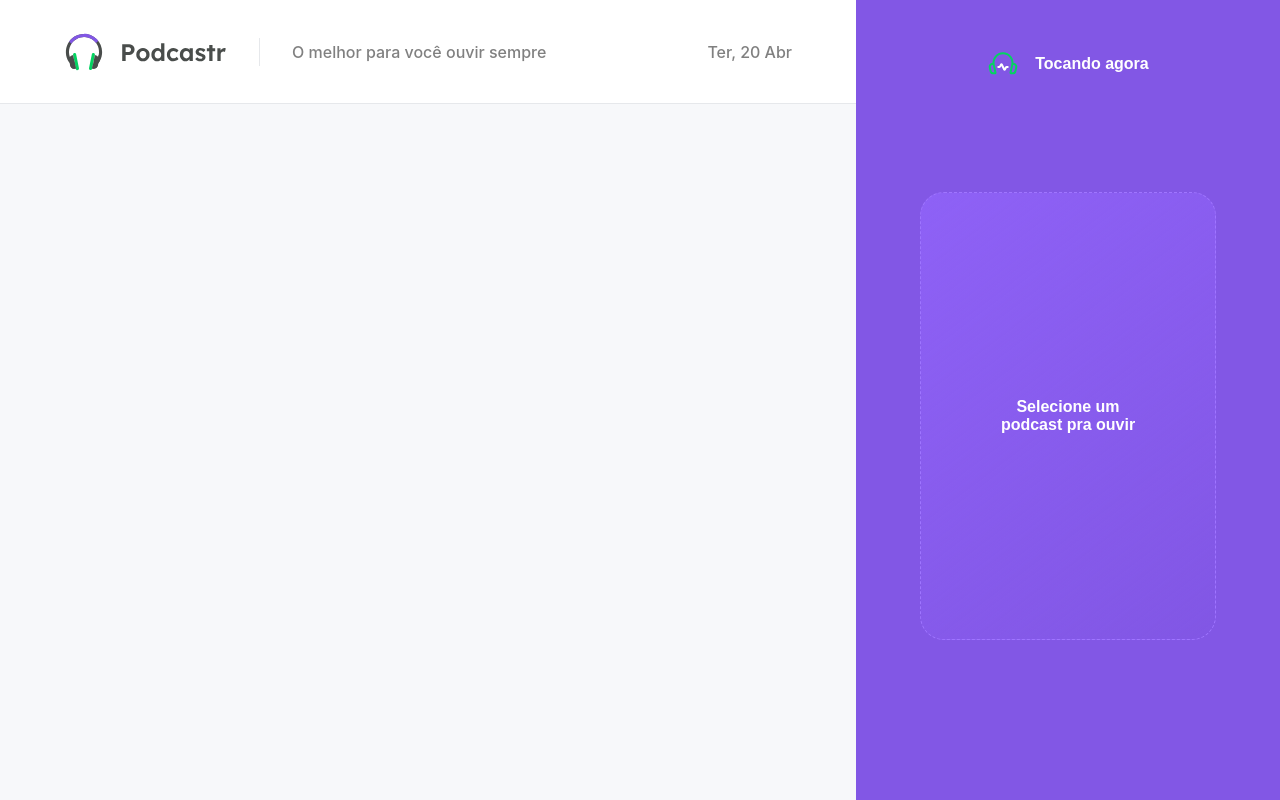
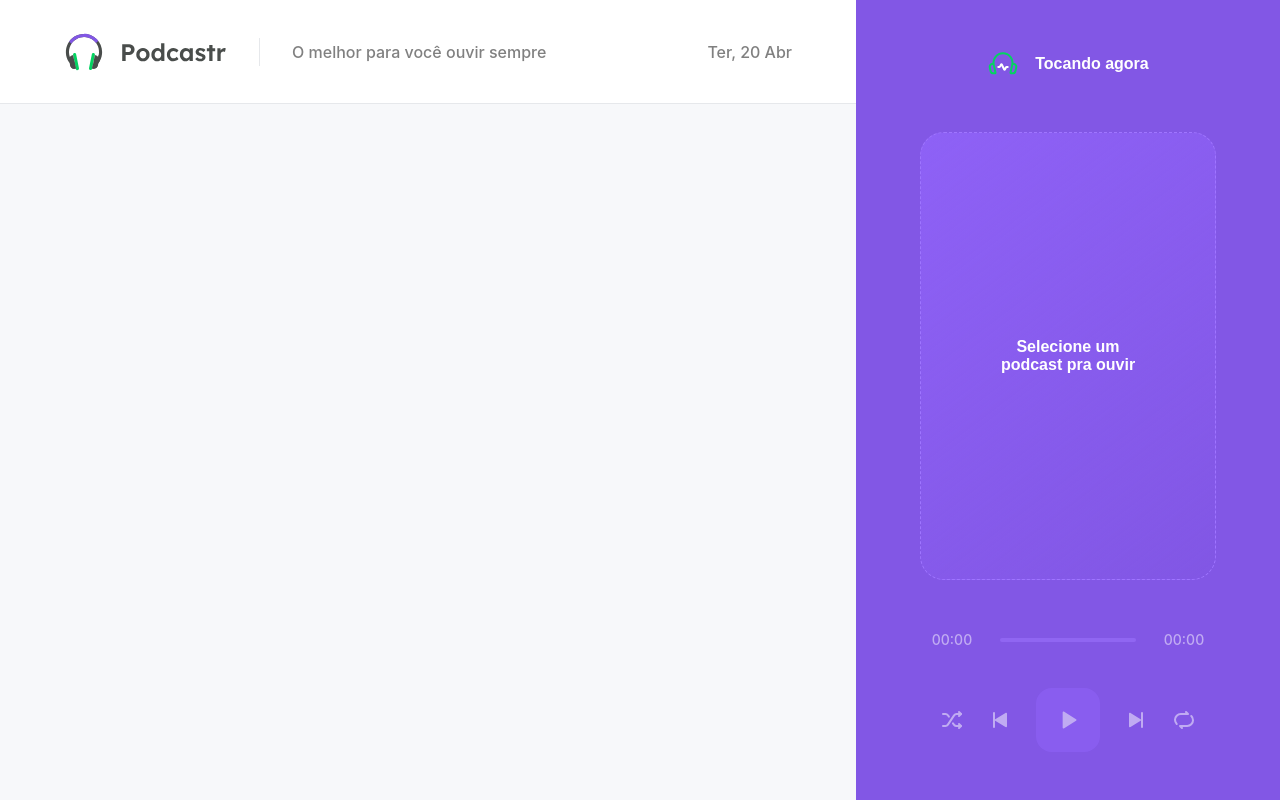
Before and after one commit to theuslefone/ProjetoNLW, a Next.js app: page / in a window 1280 px wide. Built offline with nearby package versions, Linux system fonts and the light colour scheme.

Commit message:
configura footer

```diff
--- a/src/components/player/index.tsx
+++ b/src/components/player/index.tsx
@@ -12,7 +12,33 @@
                 <strong>Selecione um podcast pra ouvir</strong>
             </div>
 
-            <footer></footer>
+            <footer className={styles.empty}>
+                <div className={styles.progress}>
+                    <span>00:00</span>
+                    <div className={styles.slider}>
+                        <div className={styles.emptySlider} />
+                    </div>
+                    <span>00:00</span>
+                </div>
+
+                <div className={styles.buttons}>
+                    <button type='button'>
+                        <img src="/shuffle.svg" alt="Embaralhar"/>
+                    </button>
+                    <button type='button'>
+                        <img src="/play-previous.svg" alt="Tocar anterior"/>
+                    </button>
+                    <button type='button' className={styles.playButton}>
+                        <img src="/play.svg" alt="Tocar"/>
+                    </button>
+                    <button type='button'>
+                        <img src="/play-next.svg" alt="Tocar próxima"/>
+                    </button>
+                    <button type='button'>
+                        <img src="/repeat.svg" alt="Repetir"/>
+                    </button>
+                </div>
+            </footer>
         </div>
     );
 }
--- a/src/components/player/styles.module.scss
+++ b/src/components/player/styles.module.scss
@@ -21,6 +21,15 @@
         font-family: Lexend, sans-serif;
         font-weight: 600;
     }
+
+    footer{
+        align-self: stretch;
+
+
+        &.empty {
+            opacity: 0.5;
+        }
+    }
 }
 
 .emptyPlayer{
@@ -37,3 +46,47 @@
     align-items: center;
     justify-content: center;
 }
+
+.progress{
+    display: flex;
+    align-items: center;
+    gap: 1rem;
+    font-size: 0.875rem;
+
+    span{
+        display: inline-block;
+        width: 4rem;
+        text-align: center;
+    }
+    .slider{
+        flex: 1;
+
+        .emptySlider{
+            width: 100%;
+            height:4px;
+            background: var(--purple-300);
+            border-radius: 2px;
+        }
+    }
+}
+
+.buttons{
+    display: flex;
+    align-items: center;
+    justify-content:center;
+    margin-top: 2.5rem;
+    gap: 1.5rem;
+
+    button{
+        background:transparent;
+        border: 0;
+        font-size: 0;
+
+        &.playButton{
+            width: 4rem;
+            height: 4rem;
+            border-radius: 1rem;
+            background:var(--purple-400);
+        }
+    }
+}
```
